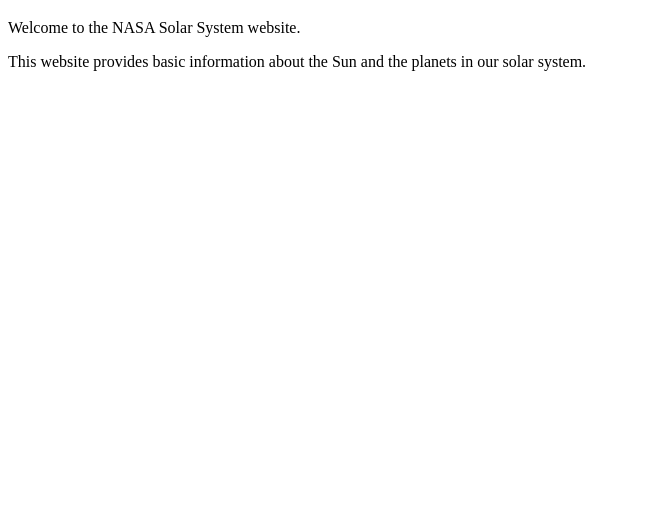
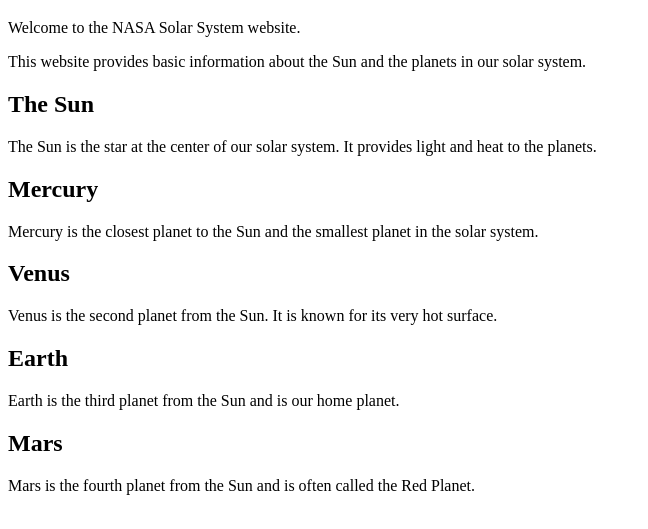
Before and after one commit to maryamalbastaki/NASA-Solar-System, a plain HTML site: page index.html in a window 1280 px wide. Shown: the part 61-590 px from the top of the page, without its empty margins (0-648 px from the left). Drawn offline with Linux system fonts and the light colour scheme.

Commit message:
Add information about the Sun and planets

```diff
--- a/index.html
+++ b/index.html
@@ -9,5 +9,20 @@
 
     <p>Welcome to the NASA Solar System website.</p>
     <p>This website provides basic information about the Sun and the planets in our solar system.</p>
+
+    <h2>The Sun</h2>
+<p>The Sun is the star at the center of our solar system. It provides light and heat to the planets.</p>
+
+<h2>Mercury</h2>
+<p>Mercury is the closest planet to the Sun and the smallest planet in the solar system.</p>
+
+<h2>Venus</h2>
+<p>Venus is the second planet from the Sun. It is known for its very hot surface.</p>
+
+<h2>Earth</h2>
+<p>Earth is the third planet from the Sun and is our home planet.</p>
+
+<h2>Mars</h2>
+<p>Mars is the fourth planet from the Sun and is often called the Red Planet.</p>
 </body>
 </html>
```
